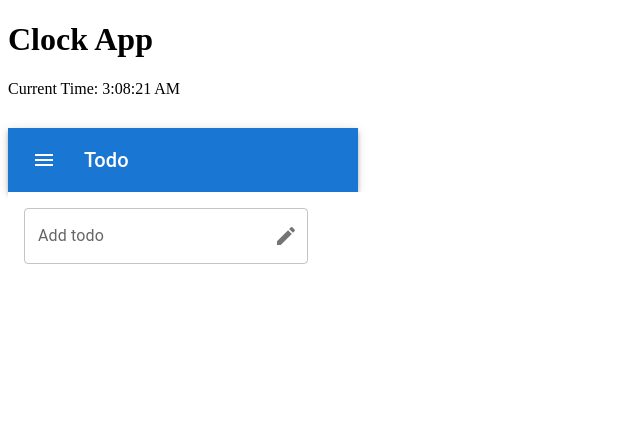
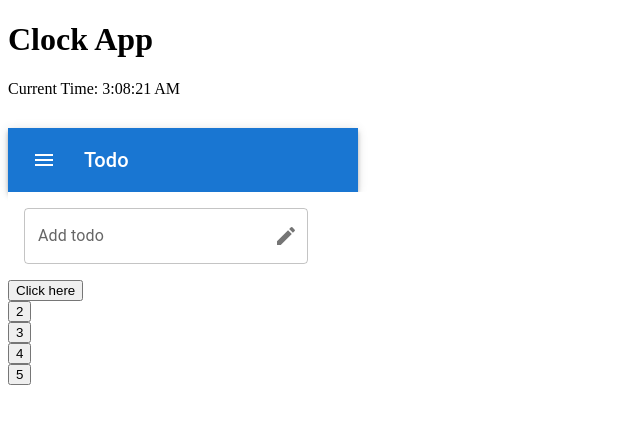
Before and after one commit to NikolaJelavic/PractiseVite, a Next.js app: page /Two in a window 1280 px wide. Shown: the top 424 px of the page, without its empty margins (0-640 px from the left). Built offline with nearby package versions, Linux system fonts and the light colour scheme.

Commit message:
PropTypes

```diff
--- a/package.json
+++ b/package.json
@@ -29,6 +29,7 @@
     "mongoose": "^7.5.3",
     "next": "^13.4.19",
     "postcss": "^8.4.29",
+    "prop-types": "^15.8.1",
     "react": "^18.2.0",
     "react-dom": "^18.2.0",
     "react-router-dom": "^6.15.0",
--- /dev/null
+++ b/src/components/Button/Button.jsx
@@ -0,0 +1,35 @@
+import PropTypes from 'prop-types'
+
+export default function Button({
+  children,
+  primary,
+  secondary,
+  success,
+  warning,
+  danger,
+  outline,
+  rounded,
+}) {
+
+  return <button>{children}</button>;
+}
+
+Button.propTypes ={
+    checkVariationValue: ({ primary,
+        secondary,
+        success,
+        warning,
+        danger,
+        outline,
+        rounded,}) => {
+        const count = Number (!!primary)
+        + Number (!!secondary)
+        + Number (!!warning)
+        + Number (!!success)
+        + Number (!!danger)
+
+        if (count>1){
+            return new Error ('Only one of ......')
+        }
+    }
+}
--- a/src/pages/Two.jsx
+++ b/src/pages/Two.jsx
@@ -1,9 +1,8 @@
-
-
 import { useState, useEffect } from 'react';
 
 import ToDo from '../components/ToDo';
 import NavbarTodo from '../components/NavbarTodo';
+import Button from '../components/Button/Button';
 
 export default function Two() {
     const [currentTime, setCurrentTime] = useState(new Date());
@@ -25,5 +24,24 @@ export default function Two() {
 
     <NavbarTodo/>
     <ToDo />
+
+
+    <div>
+      <div>
+        <Button success rounded>Click here</Button>
+      </div>
+      <div>
+        <Button>2</Button>
+      </div>
+      <div>
+        <Button>3</Button>
+      </div>
+      <div>
+        <Button>4</Button>
+      </div>
+      <div>
+        <Button>5</Button>
+      </div>
+    </div>
   </div>
 };
```
Also changed, not shown: 1 other file (tests, documents, lock files or other folders).
